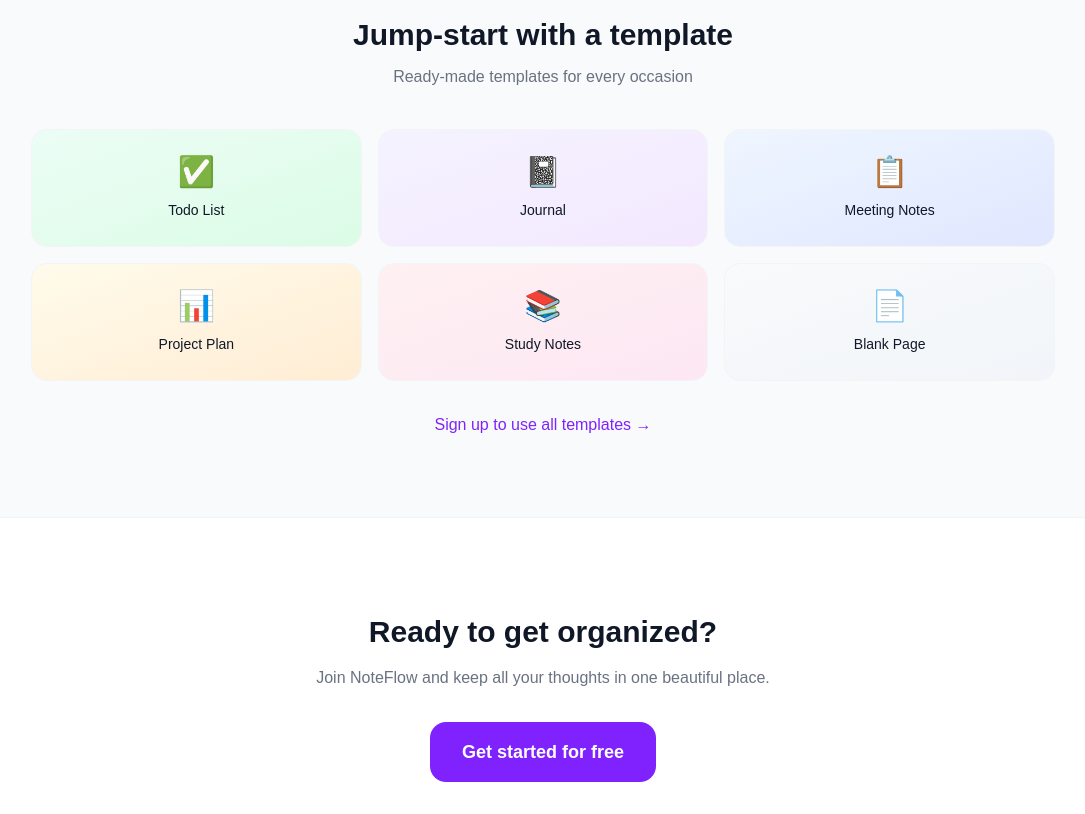
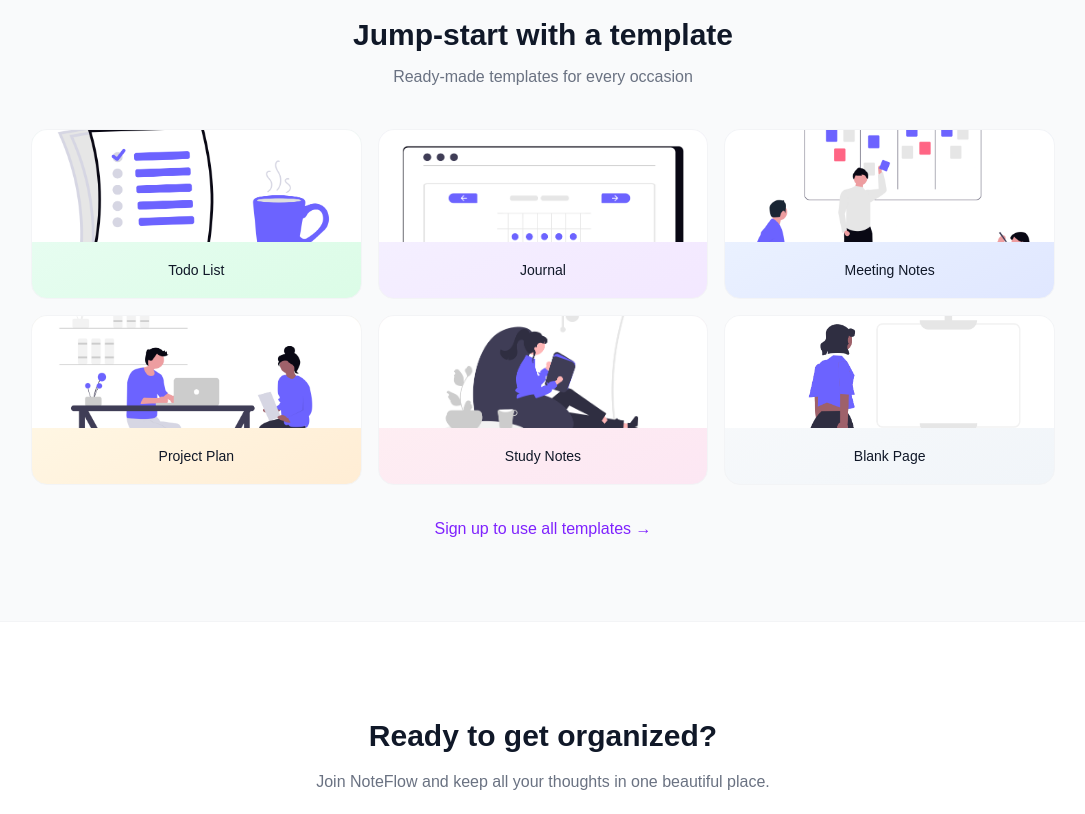
Before and after one commit to daiana20gh/noteflow, a Next.js app: page / in a window 1280 px wide. Shown: the part 1000-1814 px from the top of the page, without its empty margins (97-1182 px from the left). Built offline with nearby package versions, Linux system fonts and the light colour scheme; no server answers.

Commit message:
Add template images to home and dashboard, fix weekly journal dark background

```diff
--- a/src/app/(main)/dashboard/page.tsx
+++ b/src/app/(main)/dashboard/page.tsx
@@ -1,32 +1,35 @@
 import { getSession } from "@/lib/auth";
 import { prisma } from "@/lib/prisma";
 import Link from "next/link";
+import Image from "next/image";
 
 const QUICK_START = [
   {
-    icon: "✅",
     name: "Todo List",
+    image: "/templates/todo.jpg",
     href: "/templates",
     bg: "bg-emerald-50 dark:bg-emerald-950/40 hover:bg-emerald-100 dark:hover:bg-emerald-950/60",
     text: "text-emerald-700 dark:text-emerald-300",
   },
   {
-    icon: "📓",
     name: "Journal",
+    image: "/templates/weekly.jpg",
+    imagePosition: "object-top",
     href: "/templates",
-    bg: "bg-violet-50 dark:bg-violet-950/40 hover:bg-violet-100 dark:hover:bg-violet-950/60",
+    bg: "bg-violet-50 dark:bg-gray-900 hover:bg-violet-100 dark:hover:bg-gray-800",
     text: "text-violet-700 dark:text-violet-300",
   },
   {
-    icon: "📋",
     name: "Meeting Notes",
+    image: "/templates/meeting.jpg",
+    imagePosition: "object-[center_25%]",
     href: "/templates",
     bg: "bg-blue-50 dark:bg-blue-950/40 hover:bg-blue-100 dark:hover:bg-blue-950/60",
     text: "text-blue-700 dark:text-blue-300",
   },
   {
-    icon: "📊",
     name: "Project Plan",
+    image: "/templates/project.jpg",
     href: "/templates",
     bg: "bg-amber-50 dark:bg-amber-950/40 hover:bg-amber-100 dark:hover:bg-amber-950/60",
     text: "text-amber-700 dark:text-amber-300",
@@ -108,10 +111,14 @@ export default async function DashboardPage() {
               <Link
                 key={t.name}
                 href={t.href}
-                className={`${t.bg} rounded-2xl p-4 text-center transition`}
+                className={`${t.bg} rounded-2xl overflow-hidden transition`}
               >
-                <span className="text-2xl block mb-2">{t.icon}</span>
-                <span className={`text-xs font-semibold ${t.text}`}>{t.name}</span>
+                <div className="relative w-full h-24 overflow-hidden">
+                  <Image src={t.image} alt={t.name} fill className={`object-cover ${t.imagePosition ?? "object-center"}`} />
+                </div>
+                <div className="p-3 text-center">
+                  <span className={`text-xs font-semibold ${t.text}`}>{t.name}</span>
+                </div>
               </Link>
             ))}
           </div>
--- a/src/app/(main)/templates/page.tsx
+++ b/src/app/(main)/templates/page.tsx
@@ -112,7 +112,7 @@ const TEMPLATE_COLORS: Record<string, { grad: string; text: string }> = {
     text: "text-amber-700 dark:text-amber-300",
   },
   "weekly-journal": {
-    grad: "from-violet-50 to-purple-50 dark:from-violet-950/30 dark:to-purple-950/30",
+    grad: "from-violet-50 to-purple-50 dark:from-gray-900 dark:to-gray-900",
     text: "text-violet-700 dark:text-violet-300",
   },
   "todo-list": {
--- a/src/app/page.tsx
+++ b/src/app/page.tsx
@@ -1,5 +1,6 @@
 import { getSession } from "@/lib/auth";
 import Link from "next/link";
+import Image from "next/image";
 
 const FEATURES = [
   {
@@ -33,12 +34,12 @@ const FEATURES = [
 ];
 
 const TEMPLATE_PREVIEWS = [
-  { icon: "✅", name: "Todo List", grad: "from-emerald-50 to-green-100 dark:from-emerald-950/40 dark:to-green-950/40" },
-  { icon: "📓", name: "Journal", grad: "from-violet-50 to-purple-100 dark:from-violet-950/40 dark:to-purple-950/40" },
-  { icon: "📋", name: "Meeting Notes", grad: "from-blue-50 to-indigo-100 dark:from-blue-950/40 dark:to-indigo-950/40" },
-  { icon: "📊", name: "Project Plan", grad: "from-amber-50 to-orange-100 dark:from-amber-950/40 dark:to-orange-950/40" },
-  { icon: "📚", name: "Study Notes", grad: "from-rose-50 to-pink-100 dark:from-rose-950/40 dark:to-pink-950/40" },
-  { icon: "📄", name: "Blank Page", grad: "from-gray-50 to-slate-100 dark:from-gray-900/60 dark:to-slate-900/60" },
+  { name: "Todo List", image: "/templates/todo.jpg", grad: "from-emerald-50 to-green-100 dark:from-emerald-950/40 dark:to-green-950/40" },
+  { name: "Journal", image: "/templates/weekly.jpg", imagePosition: "object-top", grad: "from-violet-50 to-purple-100 dark:from-gray-900 dark:to-gray-900" },
+  { name: "Meeting Notes", image: "/templates/meeting.jpg", imagePosition: "object-[center_25%]", grad: "from-blue-50 to-indigo-100 dark:from-blue-950/40 dark:to-indigo-950/40" },
+  { name: "Project Plan", image: "/templates/project.jpg", grad: "from-amber-50 to-orange-100 dark:from-amber-950/40 dark:to-orange-950/40" },
+  { name: "Study Notes", image: "/templates/study.jpg", grad: "from-rose-50 to-pink-100 dark:from-rose-950/40 dark:to-pink-950/40" },
+  { name: "Blank Page", image: "/templates/blank.jpg", imagePosition: "object-[center_25%]", grad: "from-gray-50 to-slate-100 dark:from-gray-900/60 dark:to-slate-900/60" },
 ];
 
 export default async function HomePage() {
@@ -138,10 +139,14 @@ export default async function HomePage() {
               <Link
                 key={t.name}
                 href={session ? "/templates" : "/try"}
-                className={`bg-gradient-to-br ${t.grad} rounded-2xl border border-gray-100 dark:border-gray-800 p-6 text-center hover:scale-[1.02] transition-transform`}
+                className={`bg-gradient-to-br ${t.grad} rounded-2xl border border-gray-100 dark:border-gray-800 overflow-hidden hover:scale-[1.02] transition-transform`}
               >
-                <span className="text-3xl block mb-2">{t.icon}</span>
-                <span className="text-sm font-medium">{t.name}</span>
+                <div className="relative w-full h-28 overflow-hidden">
+                  <Image src={t.image} alt={t.name} fill className={`object-cover ${t.imagePosition ?? "object-center"}`} />
+                </div>
+                <div className="p-4 text-center">
+                  <span className="text-sm font-medium">{t.name}</span>
+                </div>
               </Link>
             ))}
           </div>
```
